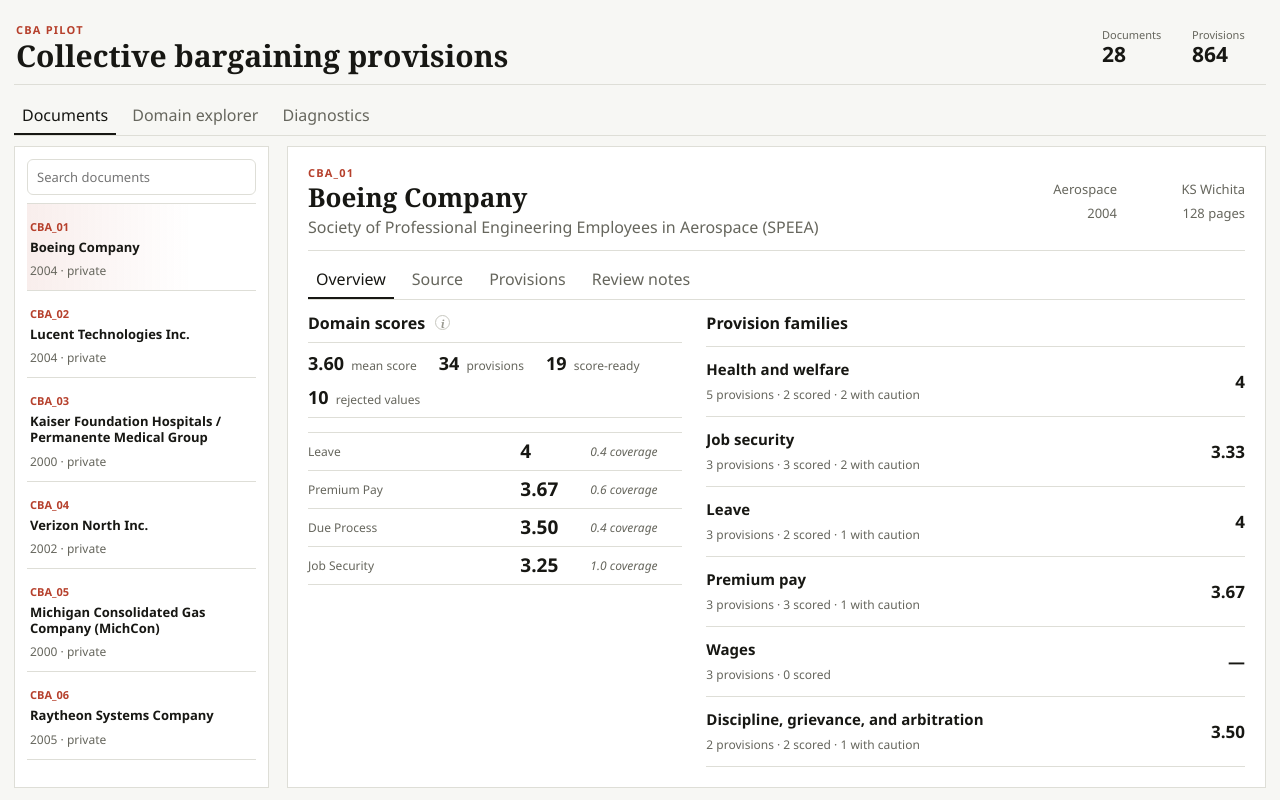
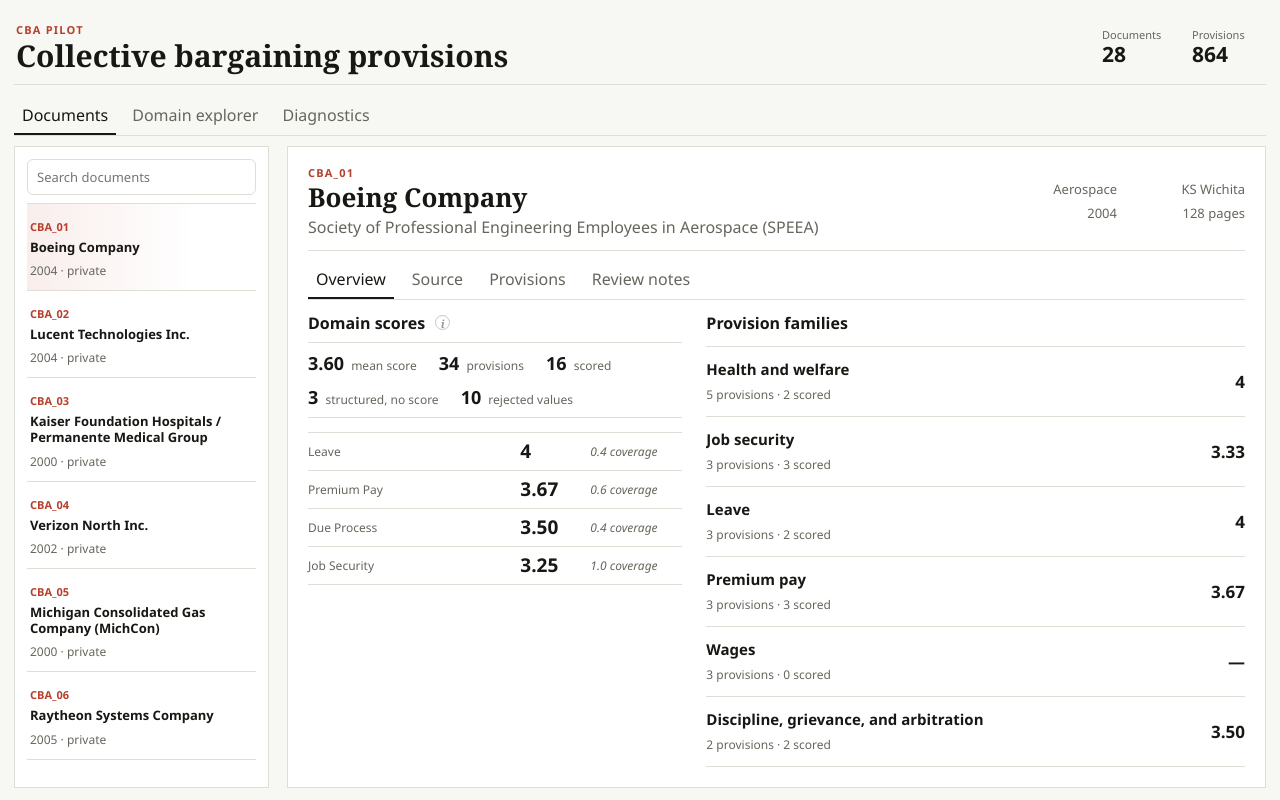
Before and after one commit to prashgarg/cba-pilot-site, a React (Vite) app: page / in a window 1280 px wide. Built offline with nearby package versions, Linux system fonts and the light colour scheme.

Commit message:
Clarify scored versus withheld provisions

```diff
--- a/src/main.jsx
+++ b/src/main.jsx
@@ -27,22 +27,36 @@
   return "muted";
 };
 
-const provisionStatus = (status = "") => {
+const scoreValue = (record, score) => score?.draft_score ?? record.bridge_score?.score;
+const hasNumericScore = (value) => value !== null && value !== undefined && value !== "" && Number.isFinite(Number(value));
+
+const provisionStatus = (record, score) => {
+  const status = record.scoreability?.status ?? "unknown";
+  const numeric = hasNumericScore(scoreValue(record, score));
+  if (numeric && status === "scoreable_with_flags") return ["Scored with caution", "warn", "scored"];
+  if (numeric) return ["Scored", "good", "scored"];
+  if (status.includes("scoreable")) return ["Structured, no score", "warn", "withheld"];
   const labels = {
-    scoreable: ["Scored", "good"],
-    scoreable_with_flags: ["Scored with caution", "warn"],
-    record_only: ["Recorded only", "muted"],
-    framework_only: ["Recorded only", "muted"],
-    not_scoreable_ambiguous: ["Not scored", "muted"],
-    not_scoreable_external: ["External inputs needed", "cool"],
-    normalization_required: ["Needs normalization", "cool"],
-    requires_agentic_review: ["Needs review", "warn"]
+    record_only: ["Recorded only", "muted", "recorded"],
+    framework_only: ["Recorded only", "muted", "recorded"],
+    not_scoreable_ambiguous: ["Not scored", "muted", "not_scored"],
+    not_scoreable_external: ["External inputs needed", "cool", "external"],
+    normalization_required: ["Needs normalization", "cool", "normalization"],
+    requires_agentic_review: ["Needs review", "warn", "review"]
   };
-  return labels[status] ?? [status.replaceAll("_", " "), "muted"];
+  return labels[status] ?? [status.replaceAll("_", " "), "muted", "other"];
 };
 
-const scoreValue = (record, score) => score?.draft_score ?? record.bridge_score?.score;
-const hasNumericScore = (value) => value !== null && value !== undefined && value !== "" && Number.isFinite(Number(value));
+const STATUS_FILTERS = [
+  ["All", "All statuses"],
+  ["scored", "Scored"],
+  ["withheld", "Structured, no score"],
+  ["recorded", "Recorded only"],
+  ["external", "External inputs needed"],
+  ["normalization", "Needs normalization"],
+  ["review", "Needs review"],
+  ["not_scored", "Not scored"]
+];
 
 const groupByFamily = (records) => {
   const groups = new Map();
@@ -56,7 +70,7 @@
 
 const HELP = {
   domainScores: "Mean score uses concepts with enough contract evidence. Coverage is the share of expected concepts observed in that domain.",
-  scoreability: "Some extracted provisions are scored. Others are kept as context because they define scope, require outside inputs, or are not comparable enough for a scalar score.",
+  scoreability: "Scored means a numeric scalar exists. Structured, no score means the provision was extracted but the scalar score was withheld pending normalization, branch choice, or external inputs.",
   rejected: "Values the protocol saw but refused to use, usually because they were the wrong object, lacked support, or came from context rather than an operative provision.",
   novelty: "Provision material that did not fit cleanly into the fixed concept library for this run."
 };
@@ -221,8 +235,8 @@
   }, [scores]);
 
   const filteredRecords = records.filter((record) => {
-    const status = record.scoreability?.status ?? "unknown";
-    const family = record.family_label ?? "Other";
+    const score = scoreByRecord.get(record.concept_record_id);
+    const category = provisionStatus(record, score)[2];
     const haystack = [
       record.concept_id,
       record.concept_label,
@@ -234,12 +248,12 @@
       .toLowerCase();
     return (
       haystack.includes(recordQuery.toLowerCase()) &&
-      (recordStatus === "All" || status === recordStatus)
+      (recordStatus === "All" || category === recordStatus)
     );
   });
 
-  const statuses = ["All", ...Array.from(new Set(records.map((record) => record.scoreability?.status ?? "unknown"))).sort()];
-  const scoreableCount = records.filter((record) => (record.scoreability?.status ?? "").includes("scoreable")).length;
+  const scoredCount = records.filter((record) => hasNumericScore(scoreValue(record, scoreByRecord.get(record.concept_record_id)))).length;
+  const withheldCount = records.filter((record) => provisionStatus(record, scoreByRecord.get(record.concept_record_id))[2] === "withheld").length;
   const provisionGroups = groupByFamily(filteredRecords);
   const allProvisionGroups = groupByFamily(records);
   const activeFamily = selectedFamily && provisionGroups.some(([family]) => family === selectedFamily)
@@ -292,7 +306,8 @@
             <div className="summaryLine">
               <span><strong>{format(avgDomainScore)}</strong> mean score</span>
               <span><strong>{records.length}</strong> provisions</span>
-              <span><strong>{scoreableCount}</strong> score-ready</span>
+              <span><strong>{scoredCount}</strong> scored</span>
+              <span><strong>{withheldCount}</strong> structured, no score</span>
               <span><strong>{rejected.length}</strong> rejected values</span>
             </div>
             <div className="scoreStrip compact">
@@ -357,9 +372,9 @@
               onChange={(event) => setRecordQuery(event.target.value)}
             />
             <select value={recordStatus} onChange={(event) => setRecordStatus(event.target.value)}>
-              {statuses.map((status) => (
+              {STATUS_FILTERS.map(([status, label]) => (
                 <option key={status} value={status}>
-                  {status === "All" ? "All statuses" : provisionStatus(status)[0]}
+                  {label}
                 </option>
               ))}
             </select>
@@ -425,12 +440,12 @@
 
 function FamilySummary({ family, rows, scoreByRecord, onOpen, selected = false }) {
   const scored = rows.filter((record) => hasNumericScore(scoreValue(record, scoreByRecord.get(record.concept_record_id))));
-  const review = rows.filter((record) => provisionStatus(record.scoreability?.status ?? "unknown")[1] === "warn").length;
+  const withheld = rows.filter((record) => provisionStatus(record, scoreByRecord.get(record.concept_record_id))[2] === "withheld").length;
   return (
     <button className={`familyRow ${selected ? "selected" : ""}`} onClick={onOpen}>
       <div>
         <strong>{family}</strong>
-        <span>{rows.length} provisions · {scored.length} scored{review ? ` · ${review} with caution` : ""}</span>
+        <span>{rows.length} provisions · {scored.length} scored{withheld ? ` · ${withheld} structured, no score` : ""}</span>
       </div>
       <span>{scored.length ? format(scored.reduce((sum, record) => sum + Number(scoreValue(record, scoreByRecord.get(record.concept_record_id))), 0) / scored.length) : "—"}</span>
     </button>
@@ -459,7 +474,7 @@
 function RecordCard({ record, score }) {
   const fields = record.fields ?? [];
   const status = record.scoreability?.status ?? "unknown";
-  const [statusLabel, statusClass] = provisionStatus(status);
+  const [statusLabel, statusClass] = provisionStatus(record, score);
   const shownFields = fields.slice(0, 3);
   const hiddenFields = fields.slice(3);
   const scoreShown = scoreValue(record, score);
@@ -639,7 +654,7 @@
 function CountCard({ title, counts }) {
   const displayCounts = new Map();
   Array.from(counts.entries()).forEach(([label, count]) => {
-    const displayLabel = title === "Scoreability" ? provisionStatus(label)[0] : label.replaceAll("_", " ");
+    const displayLabel = title === "Scoreability" ? label.replaceAll("_", " ") : label.replaceAll("_", " ");
     displayCounts.set(displayLabel, (displayCounts.get(displayLabel) ?? 0) + count);
   });
   const rows = Array.from(displayCounts.entries()).sort((a, b) => b[1] - a[1]);
```
